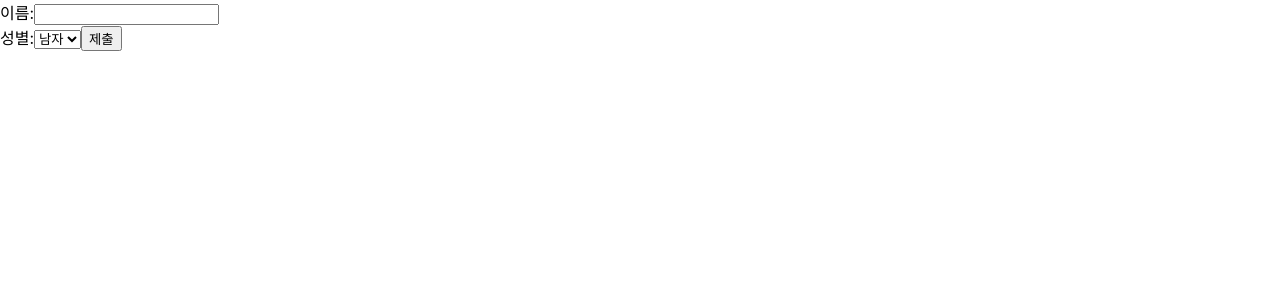
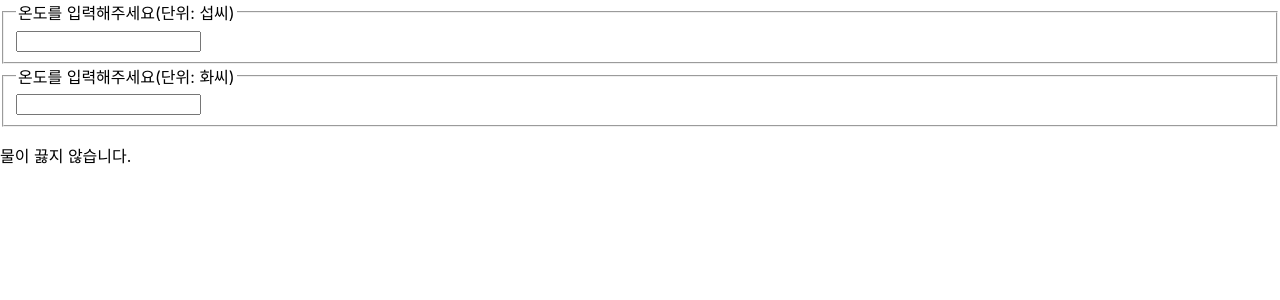
Before and after one commit to JavaScript-221B/react-basic, a React (Create React App) app in the folder lsj/my-app/: page / in a window 1280 px wide. Shown: the top 300 px of the page. Built offline with nearby package versions, Linux system fonts and the light colour scheme.

Commit message:
Add: 섭씨온도와 화씨온도 표시하기

```diff
--- /dev/null
+++ b/lsj/my-app/src/chapter_12/Calculator.tsx
@@ -0,0 +1,67 @@
+import React, { useState } from "react";
+import TemperatureInput from "./TemperatureInput";
+
+function BoilingVerdict(props) {
+  if (props.celsius >= 100) {
+    return <p>물이 끓습니다.</p>;
+  }
+  return <p>물이 끓지 않습니다.</p>;
+}
+
+function toCelsius(fahrenheit) {
+  return ((fahrenheit - 32) * 5) / 9;
+}
+
+function toFahrenheit(celsius) {
+  return (celsius * 9) / 5 + 32;
+}
+
+function tryConvert(temperature, convert) {
+  const input = parseFloat(temperature);
+  if (Number.isNaN(input)) {
+    return "";
+  }
+  const output = convert(input);
+  const rounded = Math.round(output * 1000) / 1000;
+  return rounded.toString();
+}
+
+type Props = {};
+
+function Calculator({}: Props) {
+  const [temperature, setTemperature] = useState("");
+  const [scale, setScale] = useState("c");
+
+  const handleCelsiusChange = (temperature) => {
+    setTemperature(temperature);
+    setScale("c");
+  };
+
+  const handleFahrenheitChange = (temperature) => {
+    setTemperature(temperature);
+    setScale("f");
+  };
+
+  const celsius =
+    scale === "f" ? tryConvert(temperature, toCelsius) : temperature;
+  const fahrenheit =
+    scale === "c" ? tryConvert(temperature, toFahrenheit) : temperature;
+
+  return (
+    <div>
+      <TemperatureInput
+        scale="c"
+        temperature={celsius}
+        onTemperatureChange={handleCelsiusChange}
+      />
+      <TemperatureInput
+        scale="f"
+        temperature={fahrenheit}
+        onTemperatureChange={handleFahrenheitChange}
+      />
+      <BoilingVerdict celsius={parseFloat(celsius)} />
+    </div>
+  );
+}
+
+export default Calculator;
--- /dev/null
+++ b/lsj/my-app/src/chapter_12/TemperatureInput.tsx
@@ -0,0 +1,26 @@
+import React from "react";
+
+const scaleNames = {
+  c: "섭씨",
+  f: "화씨",
+};
+
+type Props = {
+  scale: "c" | "f";
+  temperature: string | number;
+  onTemperatureChange: (value: string | number) => void;
+};
+
+function TemperatureInput(props: Props) {
+  const handleChange = (e: any) => {
+    props.onTemperatureChange(e.target.value);
+  };
+  return (
+    <fieldset>
+      <legend>온도를 입력해주세요(단위: {scaleNames[props.scale]})</legend>
+      <input type="number" value={props.temperature} onChange={handleChange} />
+    </fieldset>
+  );
+}
+
+export default TemperatureInput;
--- a/lsj/my-app/src/index.tsx
+++ b/lsj/my-app/src/index.tsx
@@ -15,12 +15,13 @@
 import LandingPage from "./chapter_09/LandingPage";
 import AttendanceBook from "./chapter_10/AttendanceBook";
 import SignUp from "./chapter_11/SignUp";
+import Calculator from "./chapter_12/Calculator";
 
 const root = ReactDOM.createRoot(
   document.getElementById("root") as HTMLElement
 );
 
-root.render(<SignUp />);
+root.render(<Calculator />);
 
 // If you want to start measuring performance in your app, pass a function
 // to log results (for example: reportWebVitals(console.log))
```
